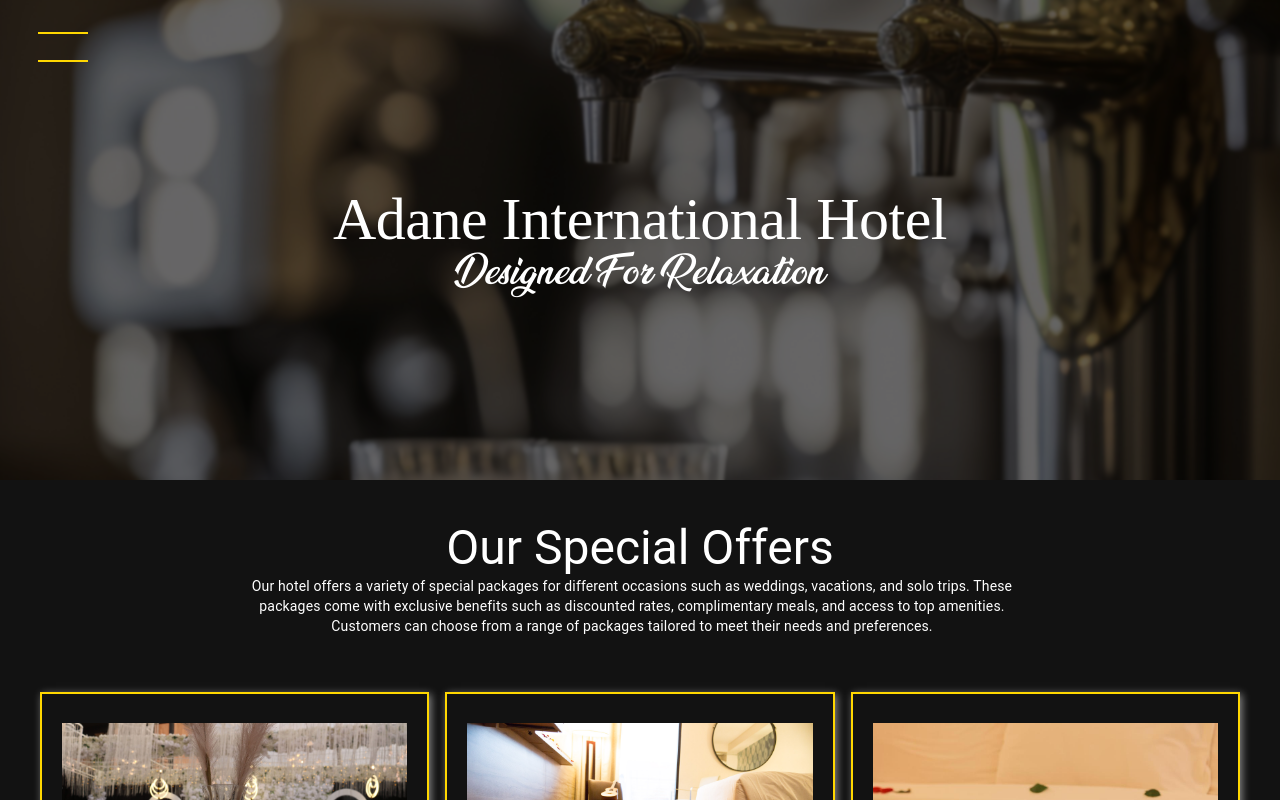
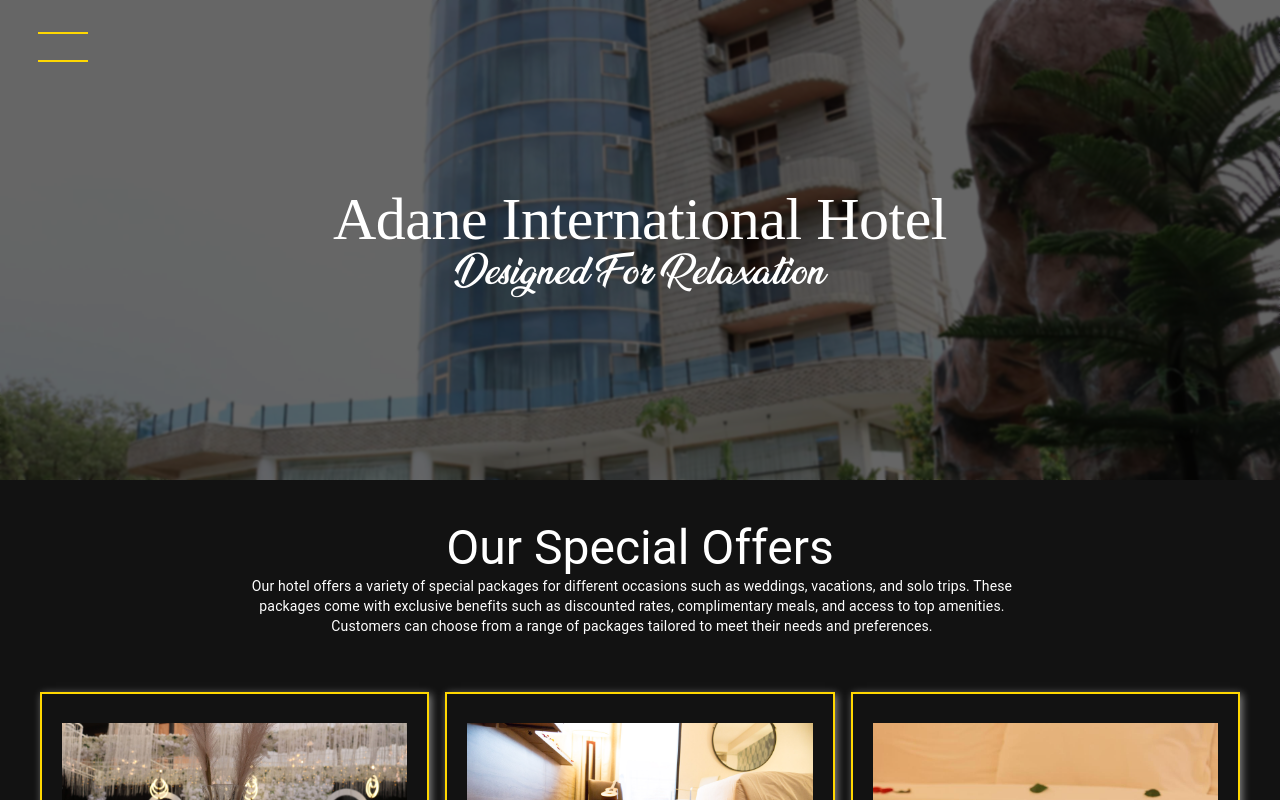
Before and after one commit to DawitSishu/AdaneInternatonalHotel, a React (Vite) app: page / in a window 1280 px wide. Both pictures are taken after a click on the button "SKIP & CONTINUE". Shown: the top 800 px of the page. Built offline with nearby package versions, Linux system fonts and the light colour scheme.

Commit message:
home 2 placeholder

```diff
--- a/src/Components/Home2/index.jsx
+++ b/src/Components/Home2/index.jsx
@@ -8,7 +8,6 @@
 } from "@mui/material";
 import React, { useEffect } from "react";
 import "./style.css";
-import image from "../../assets/h.jpg";
 import anniversary from "../../assets/offers/aniverary.jpg";
 import honeymoon from "../../assets/offers/honeymoon.jpg";
 import { FaPlus } from "react-icons/fa";
@@ -25,6 +24,8 @@
 import servemain from "../../assets/services/servemain.jpg";
 import bar from "../../assets/services/bar.jpg";
 import launge from "../../assets/gallery/launge.jpg";
+import hotelmain from "../../assets/about/hotelMain.jpg"
+
 
 const darkTheme = createTheme({
   palette: {
@@ -62,7 +63,7 @@
           sx={{
             position: "relative",
             minHeight: "60vh",
-            backgroundImage: `url(${image})`,
+            backgroundImage: `url(${hotelmain})`,
             backgroundRepeat: "no-repeat",
             backgroundSize: "cover",
             backgroundPosition: "center",
```
